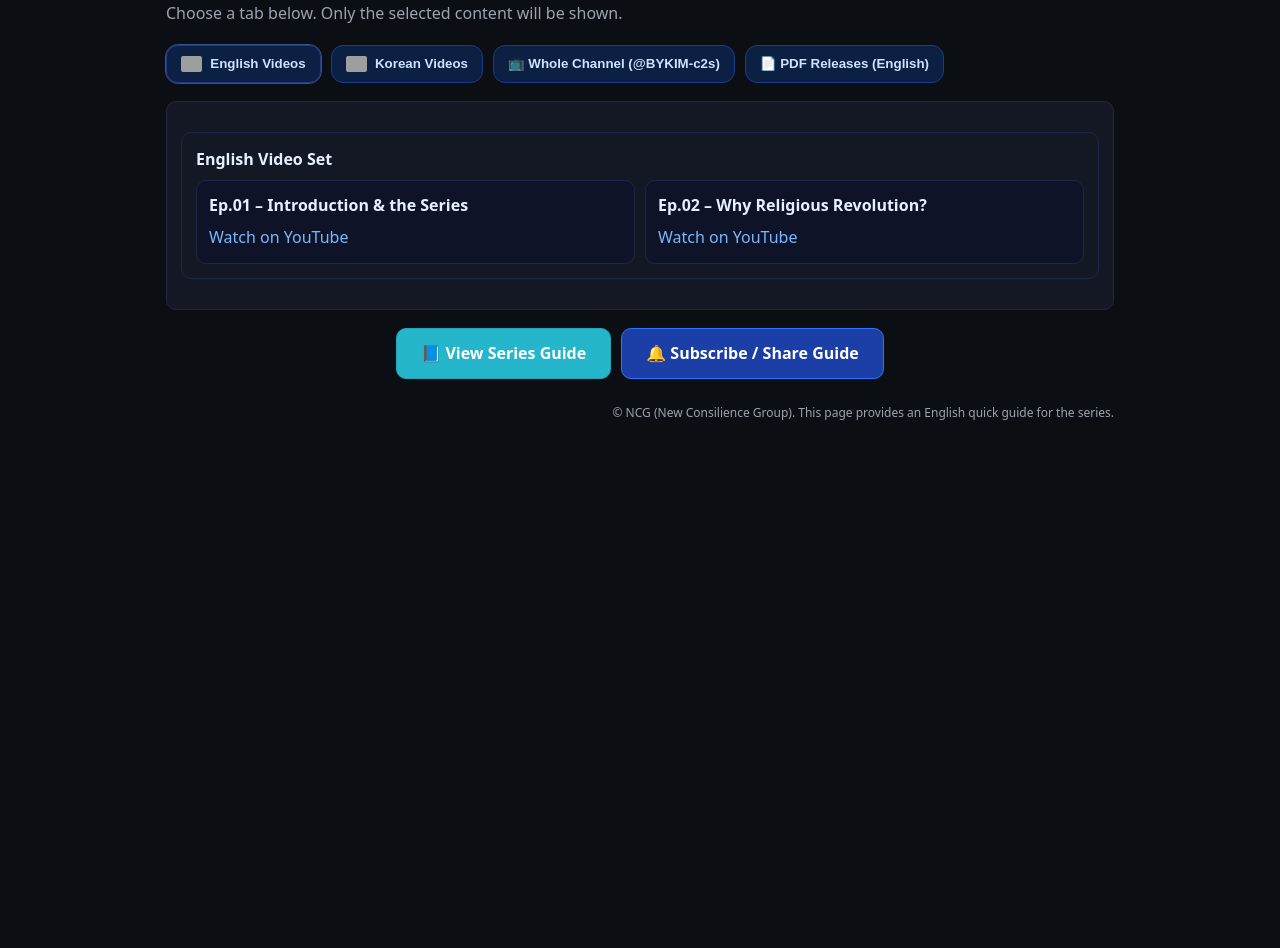
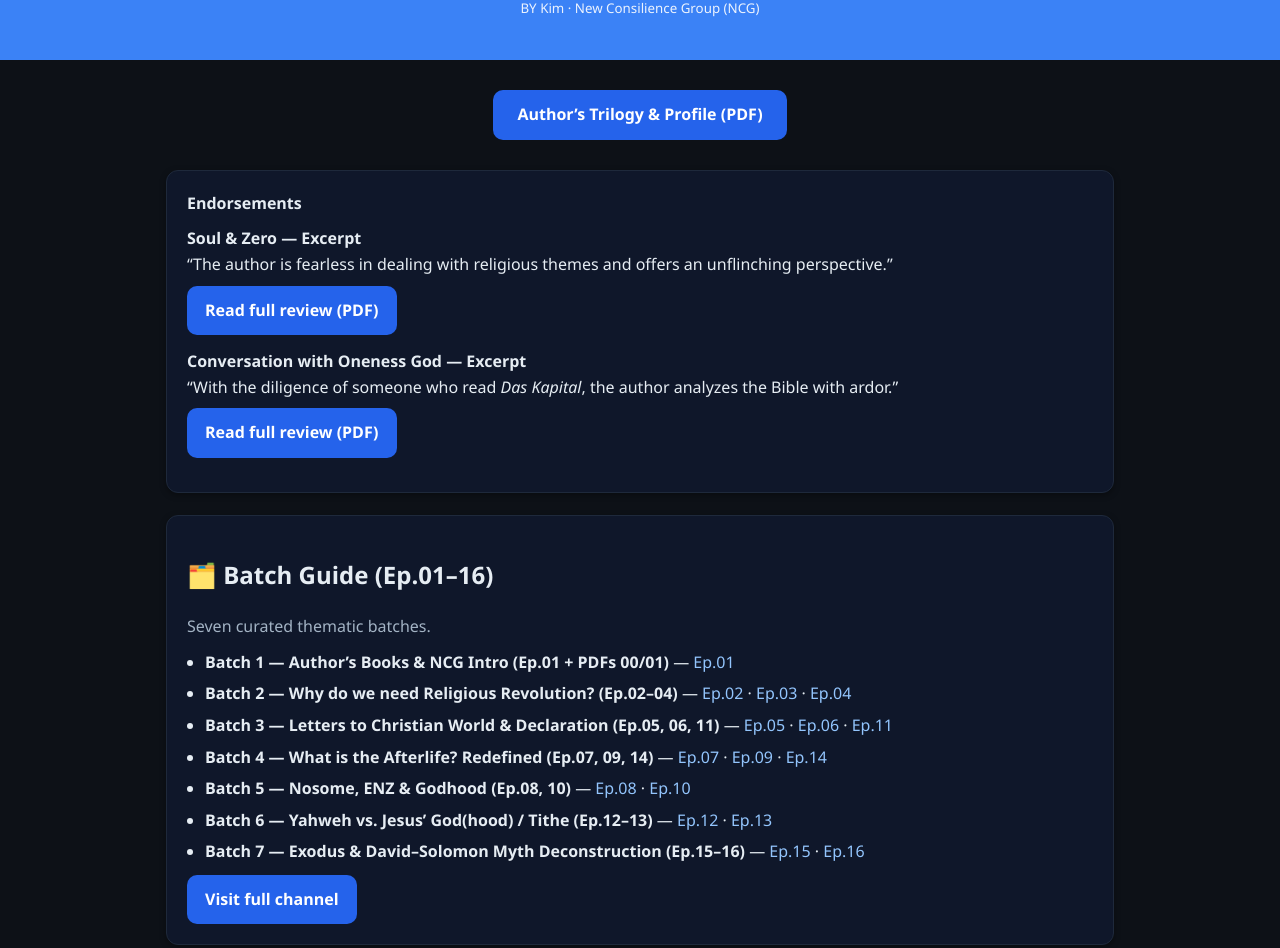
Before and after one commit to BYKim5710/NCG_Series_Guide_EN, a plain HTML site: page guide.html in a window 1280 px wide. Shown: the part 88-1036 px from the top of the page. Before the commit the page ends 800 px from the top, so only its background shows below. Drawn offline with Linux system fonts and the light colour scheme; grey boxes are pictures that could not be loaded.

Commit message:
Update guide.html

```diff
--- a/guide.html
+++ b/guide.html
@@ -1,182 +1,209 @@
-<!DOCTYPE html>
+<!doctype html>
 <html lang="en">
 <head>
   <meta charset="utf-8" />
   <meta name="viewport" content="width=device-width, initial-scale=1" />
-  <title>NCG Religious Revolution Series – English Guide</title>
 
-  <!-- Open Graph / Twitter (원하면 이미지 URL만 교체하세요) -->
-  <meta property="og:type" content="website">
-  <meta property="og:title" content="NCG Religious Revolution Series – English Guide">
-  <meta property="og:description" content="English guide to videos, PDFs, endorsements, and curated thematic materials for the NCG Religious Revolution Series.">
-  <meta property="og:url" content="https://bykim5710.github.io/NCG_Series_Guide_EN/guide.html">
-  <!-- <meta property="og:image" content="https://bykim5710.github.io/series/og/series_en.png"> -->
-  <meta name="twitter:card" content="summary_large_image">
+  <title>NCG Series — English Guide (Batch 1–7)</title>
+
+  <!-- Open Graph / SEO -->
+  <meta property="og:type" content="website" />
+  <meta property="og:site_name" content="NCG Series – English Guide" />
+  <meta property="og:title" content="NCG Series — English Guide (Batch 1–7)" />
+  <meta property="og:description" content="Explore videos, PDFs, and thematic guides with author endorsements from the Religious Revolution Series." />
+  <meta property="og:url" content="https://bykim5710.github.io/NCG_Series_Guide_EN/guide.html" />
+  <meta property="og:image" content="https://bykim5710.github.io/NCG_Series_Guide_EN/og-default.jpg" />
+  <meta name="twitter:card" content="summary_large_image" />
+  <meta name="twitter:image" content="https://bykim5710.github.io/NCG_Series_Guide_EN/og-default.jpg" />
 
   <style>
-    :root{ --bg:#0b0f14; --panel:#141724; --text:#e6f0ff; --muted:#9aa3b2; --link:#7bb7ff; --border:#27305e;}
+    :root{
+      --bg:#0d1117; --panel:#0f172a; --text:#e6edf3; --muted:#a3b3c4;
+      --accent:#3b82f6; --btn:#2563eb; --border:#1e293b;
+      --chip:#0b2042; --chipText:#cfe2ff;
+    }
     *{box-sizing:border-box}
-    body{margin:0; background:var(--bg); color:var(--text); font-family:system-ui,Segoe UI,Roboto,Arial,sans-serif; line-height:1.6;}
-    .wrap{max-width:980px; margin:28px auto; padding:0 16px;}
-    header{margin:0 0 10px}
-    h1{font-size:clamp(22px,3.8vw,32px); margin:0 0 10px}
-    .lead{color:var(--muted); margin:8px 0 14px}
-    .tabs{display:flex; gap:10px; flex-wrap:wrap; margin:18px 0}
-    .tab-btn{display:inline-flex; align-items:center; gap:8px; padding:10px 14px; border-radius:12px; background:#0b2042; color:#cfe2ff; border:1px solid #1e3a8a; text-decoration:none; cursor:pointer; font-weight:700}
-    .tab-btn.active,.tab-btn:hover{outline:1px solid #39528e}
-    .flag{height:16px; width:auto; display:inline-block; vertical-align:middle; border-radius:2px}
+    html,body{
+      margin:0; padding:0; background:var(--bg); color:var(--text);
+      font-family:"Segoe UI", Arial, system-ui, -apple-system, Roboto, Helvetica, sans-serif;
+      line-height:1.6
+    }
+    .wrap{max-width:980px; margin:28px auto; padding:0 16px}
 
-    section.section{display:none}
-    section.section.active{display:block}
-    .section{background:var(--panel); border:1px solid #1e2744; border-radius:10px; padding:14px; margin:16px 0}
-    .title-left{font-weight:700; margin-bottom:8px}
-    ul.list{list-style:none; margin:0; padding:0; display:grid; grid-template-columns:1fr 1fr; gap:10px}
-    @media (max-width:760px){ ul.list{grid-template-columns:1fr} }
-    li.item{background:#0f1328; border:1px solid #1e2744; border-radius:10px; padding:12px}
-    .item .title{font-weight:700; margin-bottom:6px; display:block}
-    .item a{color:var(--link); text-decoration:none}
-    .item a:hover{text-decoration:underline}
-    .disabled{opacity:.6; pointer-events:none}
-    footer{color:var(--muted); font-size:12px; margin:24px 0 10px; text-align:right}
+    /* Hero (Compact Header) */
+    header{background:var(--accent); color:#fff; padding:14px 0; /* ✅ 기존 26px → 14px */ text-align:center;}
+    header h1{margin:0; font-size:clamp(18px,2.4vw,26px);  /* ✅ 글씨 약간 줄임 */}
+    header small{display:block; margin-top:4px; opacity:.9;}
 
-    /* 하단 버튼 영역 (시리즈 안내 / 구독·공유 안내) */
-    .footer-actions{ margin-top:18px; display:flex; justify-content:center; gap:10px; flex-wrap:wrap; }
-    .btn{display:inline-block; padding:12px 24px; border-radius:10px; background:#26b6cb; color:#fff; font-weight:bold; text-decoration:none; border:1px solid #21a6ba}
-    .btn.secondary{ background:#1b3fa7; border-color:#2a75ff }
+    /* Cards */
+    section.card{
+      background:var(--panel); border-radius:12px; padding:20px; margin-top:22px;
+      box-shadow:0 2px 6px rgba(0,0,0,.35); border:1px solid var(--border)
+    }
+    .lead{color:var(--muted); margin:12px 0 4px}
+    .title{font-weight:700; margin-bottom:8px}
 
-    /* 가벼운 표시용 아이콘 */
-    .ic{font-style:normal}
+    /* Links & buttons */
+    a{color:#93c5fd; text-decoration:none}
+    a:hover{text-decoration:underline}
+    .btn{display:inline-block; padding:12px 18px; background:var(--btn); color:#fff; border-radius:10px; text-decoration:none; font-weight:700}
+    .btn:hover{filter:brightness(1.05)}
+    .btn-row{display:flex; flex-wrap:wrap; gap:10px}
+    ul.clean{padding-left:18px; margin:10px 0} ul.clean li{margin:6px 0}
+
+    /* CTA (top) */
+ /* Minimal Compact Header */
+header { background: var(--accent); color: #fff; padding: 12px 0; text-align: center; }
+header h1 { margin: 0; font-size: clamp(18px, 2.3vw, 26px); }
+header small { display: inline-block; margin-top: 4px; opacity: .9; }
+
+/* 버튼 */
+.hero-cta { margin: 10px 0 6px; text-align:center; }
+.btn-cta {
+  display:inline-block; padding:10px 16px; border-radius:8px;
+  background:#2b6cb0; color:#fff; font-weight:700; font-size:.95rem;
+  text-decoration:none; box-shadow:0 4px 10px rgba(0,0,0,.12); transition:background .2s;
+}
+.btn-cta:hover { background:#2c5282; }
+
+    footer{margin:36px 0 24px; text-align:center; color:var(--muted)}
+    .right{float:right; color:var(--muted)}
+    @media (max-width:560px){ .right{float:none; display:block; margin-top:6px} }
   </style>
-
-  <script>
-    function openTab(id, el){
-      // 버튼 active
-      document.querySelectorAll('.tab-btn').forEach(b=>b.classList.remove('active'));
-      if(el) el.classList.add('active');
-      // 섹션 표시
-      document.querySelectorAll('section.section').forEach(s=>s.classList.remove('active'));
-      var sec = document.getElementById(id);
-      if(sec) sec.classList.add('active');
-      // 해시 업데이트(딥링크 공유용)
-      history.replaceState(null, '', '#'+id);
-    }
-    // 첫 로드 시 해시 적용
-    window.addEventListener('DOMContentLoaded', ()=>{
-      const first = document.querySelector('.tab-btn');
-      const hash = (location.hash||'').replace('#','');
-      if(hash && document.getElementById(hash)){ openTab(hash); document.querySelector('[data-tab="'+hash+'"]')?.classList.add('active'); }
-      else { openTab(first?.dataset.tab||'videos-en'); first?.classList.add('active'); }
-    });
-  </script>
 </head>
 <body>
+  <!-- HERO -->
+  <header>
+    <div class="wrap">
+      <h1>
+        NCG Series — English Guide <span class="badge">(Batch 1–7)</span>
+      </h1>
+      <small>BY Kim · New Consilience Group (NCG)</small>
+    </div>
+  </header>
+
   <div class="wrap">
-    <header>
-      <h1>YouTube Videos & “Conversation with Oneness God” Series</h1>
-      <p class="lead">Choose a tab below. Only the selected content will be shown.</p>
 
-      <!-- Tabs -->
-      <div class="tabs">
-        <!-- English Videos -->
-        <button type="button" class="tab-btn" data-tab="videos-en" onclick="openTab('videos-en', this)">
-          <img class="flag" src="https://flagcdn.com/w20/gb.png" alt="UK Flag"> English Videos
-        </button>
+    <!-- PRESS MATERIALS (Compact Version) -->
+<section id="press" style="text-align:center; margin:30px 0;">
+  <a id="trilogyLink"
+     href="./religious-revolution-trilogy_en.pdf"
+     target="_blank"
+     rel="noopener"
+     class="btn"
+     style="background: var(--btn); color: #fff; border-radius: 10px; padding: 12px 24px; text-decoration: none; font-weight: 700;">
+    Author’s Trilogy & Profile (PDF)
+  </a>
+</section>
 
-        <!-- Korean Videos -->
-        <button type="button" class="tab-btn" data-tab="videos-kr" onclick="openTab('videos-kr', this)">
-          <img class="flag" src="https://flagcdn.com/w20/kr.png" alt="Korean Flag"> Korean Videos
-        </button>
+    <!-- RSEMENTS -->
+    <section class="card" id="endorsements">
+      <div class="title">Endorsements</div>
 
-        <!-- Whole Channel -->
-        <button type="button" class="tab-btn" data-tab="channel" onclick="openTab('channel', this)">
-          📺 Whole Channel (@BYKIM-c2s)
-        </button>
+      <div style="margin:10px 0">
+        <b>Soul &amp; Zero — Excerpt</b><br/>
+        “The author is fearless in dealing with religious themes and offers an unflinching perspective.”
+        <div class="btn-row" style="margin-top:8px">
+          <a id="reviewSzn" class="btn" href="./soul-and-zero-review_en.pdf" target="_blank" rel="noopener">
+            Read full review (PDF)
+          </a>
+        </div>
+      </div>
 
-        <!-- PDF Releases (EN) -->
-        <button type="button" class="tab-btn" data-tab="en-pdf" onclick="openTab('en-pdf', this)">
-          📄 PDF Releases (English)
-        </button>
-      </div>
-    </header>
-
-    <!-- English Videos -->
-    <section id="videos-en" class="section section--videos">
-      <div class="section">
-        <div class="title-left">English Video Set</div>
-        <ul class="list">
-          <!-- 예시 항목들: 실제 영문 영상 링크로 교체하세요 -->
-          <li class="item">
-            <span class="title">Ep.01 – Introduction & the Series</span>
-            <a href="https://youtu.be/XXXXXXXX" target="_blank" rel="noopener">Watch on YouTube</a>
-          </li>
-          <li class="item">
-            <span class="title">Ep.02 – Why Religious Revolution?</span>
-            <a href="https://youtu.be/XXXXXXXX" target="_blank" rel="noopener">Watch on YouTube</a>
-          </li>
-        </ul>
+      <div style="margin:14px 0">
+        <b>Conversation with Oneness God — Excerpt</b><br/>
+        “With the diligence of someone who read <i>Das Kapital</i>, the author analyzes the Bible with ardor.”
+        <div class="btn-row" style="margin-top:8px">
+          <a id="reviewOneness" class="btn" href="./oneness-god-review_en.pdf" target="_blank" rel="noopener">
+            Read full review (PDF)
+          </a>
+        </div>
       </div>
     </section>
 
-    <!-- Korean Videos (원하면 일부만 노출 또는 안내만) -->
-    <section id="videos-kr" class="section">
-      <div class="section">
-        <div class="title-left">Korean Video Set</div>
-        <ul class="list">
-          <li class="item">
-            <span class="title">에피소드 모아보기</span>
-            <a href="https://www.youtube.com/@BYKIM-c2s/videos" target="_blank" rel="noopener">유튜브에서 보기</a>
-          </li>
-        </ul>
+    <!-- BATCH GUIDE -->
+    <section class="card" id="batches">
+      <h2>🗂️ Batch Guide (Ep.01–16)</h2>
+      <p class="lead">Seven curated thematic batches.</p>
+
+      <ul class="clean">
+        <li class="item">
+          <span class="title">Batch 1 — Author’s Books & NCG Intro (Ep.01 + PDFs 00/01)</span>
+          — <a href="https://youtu.be/xqgxrhM1r24" target="_blank" rel="noopener">Ep.01</a>
+        </li>
+
+        <li class="item">
+          <span class="title">Batch 2 — Why do we need Religious Revolution? (Ep.02–04)</span>
+          — <a href="https://youtu.be/IniMUGC3T9Q" target="_blank" rel="noopener">Ep.02</a> ·
+            <a href="https://youtu.be/lWkN4CYJzeY" target="_blank" rel="noopener">Ep.03</a> ·
+            <a href="https://youtu.be/2o4DQlfseJE" target="_blank" rel="noopener">Ep.04</a>
+        </li>
+
+        <li class="item">
+          <span class="title">Batch 3 — Letters to Christian World & Declaration (Ep.05, 06, 11)</span>
+          — <a href="https://youtu.be/CChiJ5zqBUE" target="_blank" rel="noopener">Ep.05</a> ·
+            <a href="https://youtu.be/dUE4oor84dI" target="_blank" rel="noopener">Ep.06</a> ·
+            <a href="https://youtu.be/rLPyRIOK8AA" target="_blank" rel="noopener">Ep.11</a>
+        </li>
+
+        <li class="item">
+          <span class="title">Batch 4 — What is the Afterlife? Redefined (Ep.07, 09, 14)</span>
+          — <a href="https://youtu.be/RJLy0bdgQoQ" target="_blank" rel="noopener">Ep.07</a> ·
+            <a href="https://youtu.be/v9fF42xvwWE" target="_blank" rel="noopener">Ep.09</a> ·
+            <a href="https://youtu.be/X9QygC6bXqE" target="_blank" rel="noopener">Ep.14</a>
+        </li>
+
+        <li class="item">
+          <span class="title">Batch 5 — Nosome, ENZ & Godhood (Ep.08, 10)</span>
+          — <a href="https://youtu.be/NmZ9FxixN48" target="_blank" rel="noopener">Ep.08</a> ·
+            <a href="https://youtu.be/uTzE24vYqco" target="_blank" rel="noopener">Ep.10</a>
+        </li>
+
+        <li class="item">
+          <span class="title">Batch 6 — Yahweh vs. Jesus’ God(hood) / Tithe (Ep.12–13)</span>
+          — <a href="https://youtu.be/4zlMaEBqaNU" target="_blank" rel="noopener">Ep.12</a> ·
+            <a href="https://youtu.be/gMURqKiDlEk" target="_blank" rel="noopener">Ep.13</a>
+        </li>
+
+        <li class="item">
+          <span class="title">Batch 7 — Exodus & David–Solomon Myth Deconstruction (Ep.15–16)</span>
+          — <a href="https://youtu.be/7tGGKBsqghk" target="_blank" rel="noopener">Ep.15</a> ·
+            <a href="https://youtu.be/WiTOupqxrfw" target="_blank" rel="noopener">Ep.16</a>
+        </li>
+      </ul>
+
+      <div class="btn-row" style="margin-top:8px">
+        <a class="btn" href="https://www.youtube.com/@BYKIM-c2s" target="_blank" rel="noopener">Visit full channel</a>
       </div>
     </section>
 
-    <!-- Whole Channel -->
-    <section id="channel" class="section">
-      <div class="section">
-        <div class="title-left">YouTube Channel</div>
-        <ul class="list">
-          <li class="item">
-            <span class="title">@BYKIM-c2s</span>
-            <a href="https://www.youtube.com/@BYKIM-c2s" target="_blank" rel="noopener">Open Channel</a>
-          </li>
-          <li class="item">
-            <span class="title">Channel Videos</span>
-            <a href="https://www.youtube.com/@BYKIM-c2s/videos" target="_blank" rel="noopener">Open Videos</a>
-          </li>
-        </ul>
-      </div>
-    </section>
+    <footer>
+      © BY Kim · New Consilience Group (NCG)
+      <span class="right">Last updated: <span id="ts"></span></span>
+    </footer>
+  </div>
 
-    <!-- PDF Releases (English) -->
-    <section id="en-pdf" class="section">
-      <div class="section">
-        <div class="title-left">PDF Releases (English)</div>
-        <ul class="list">
-          <!-- 실제 영문 PDF 경로로 교체 -->
-          <li class="item">
-            <span class="title">Soul & Zero — Review (EN)</span>
-            <a href="https://bykim5710.github.io/series/soul-and-zero_en.pdf" target="_blank" rel="noopener">Open PDF</a>
-          </li>
-          <li class="item">
-            <span class="title">Conversation with Oneness God — Review (EN)</span>
-            <a href="https://bykim5710.github.io/series/oneness-god_en.pdf" target="_blank" rel="noopener">Open PDF</a>
-          </li>
-          <li class="item">
-            <span class="title">Nosome — Review (EN)</span>
-            <a href="https://bykim5710.github.io/series/nosome_en.pdf" target="_blank" rel="noopener">Open PDF</a>
-          </li>
-        </ul>
-      </div>
-    </section>
+  <!-- Auto date -->
+  <script>
+    const d=new Date(), z=n=>String(n).padStart(2,'0');
+    document.getElementById('ts').textContent =
+      `${d.getFullYear()}-${z(d.getMonth()+1)}-${z(d.getDate())}`;
+  </script>
 
-    <!-- 하단 버튼: 시리즈 가이드 + 구독/공유 안내(EN) -->
-    <div class="footer-actions">
-      <a class="btn" href="/NCG_Series_Guide_EN/guide.html?v=3" target="_blank" rel="noopener">📘 View Series Guide</a>
-      <!-- 영문 구독/공유 안내 페이지를 /series/subscribe.html 로 만들 것을 권장 -->
-      <a class="btn secondary" href="https://bykim5710.github.io/series/subscribe.html" target="_blank" rel="noopener">🔔 Subscribe / Share Guide</a>
-    </div>
-
-    <footer>© NCG (New Consilience Group). This page provides an English quick guide for the series.</footer>
-  </div>
+  <!-- Mobile PDF viewer (open in-tab) -->
+  <script>
+  (function () {
+    var isMobile = /Android|iPhone|iPad|iPod/i.test(navigator.userAgent);
+    if (!isMobile) return;
+    ['trilogyLink','reviewSzn','reviewOneness'].forEach(function (id) {
+      var a = document.getElementById(id); if (!a) return;
+      var abs = new URL(a.getAttribute('href'), location.href).href;
+      var viewer = 'https://mozilla.github.io/pdf.js/web/viewer.html?file=' + encodeURIComponent(abs);
+      a.setAttribute('href', viewer);
+      a.setAttribute('target', '_self');
+      a.removeAttribute('download');
+    });
+  })();
+  </script>
 </body>
 </html>
```
